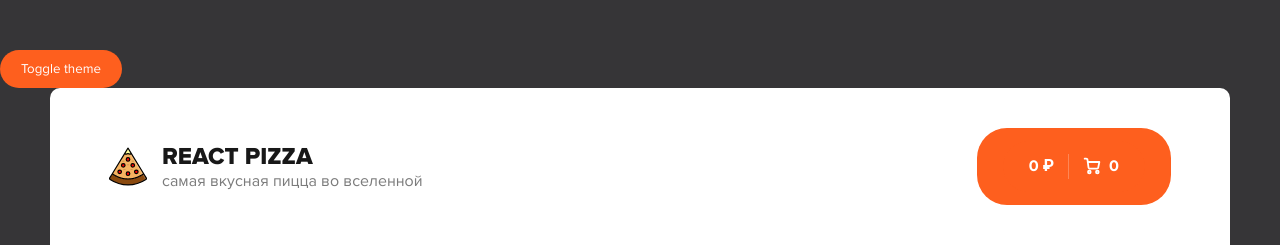
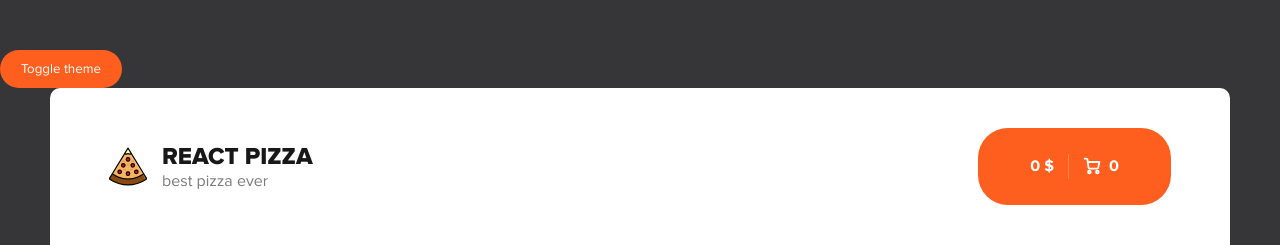
Before and after one commit to benderchan/react-pizza, a React (Create React App) app: page /#/ in a window 1280 px wide. Shown: the top 245 px of the page. Built offline with nearby package versions, Linux system fonts and the light colour scheme; no server answers.

Commit message:
Update Header.jsx

```diff
--- a/src/components/Header.jsx
+++ b/src/components/Header.jsx
@@ -18,7 +18,7 @@ const Header = () => {
                         <img width='38' src={logoSvg} alt='Pizza logo' />
                         <div>
                             <h1>React Pizza</h1>
-                            <p>самая вкусная пицца во вселенной</p>
+                            <p>best pizza ever</p>
                         </div>
                     </div>
                 </Link>
@@ -26,7 +26,7 @@ const Header = () => {
                 <div className='header__cart'>
                     <Link className='button button--cart' to='/cart'>
                         <Button classname='button--cart'>
-                            <span>{totalPrice} ₽</span>
+                            <span>{totalPrice} $</span>
                             <div className='button__delimiter'></div>
                             <svg
                                 width='18'
```
